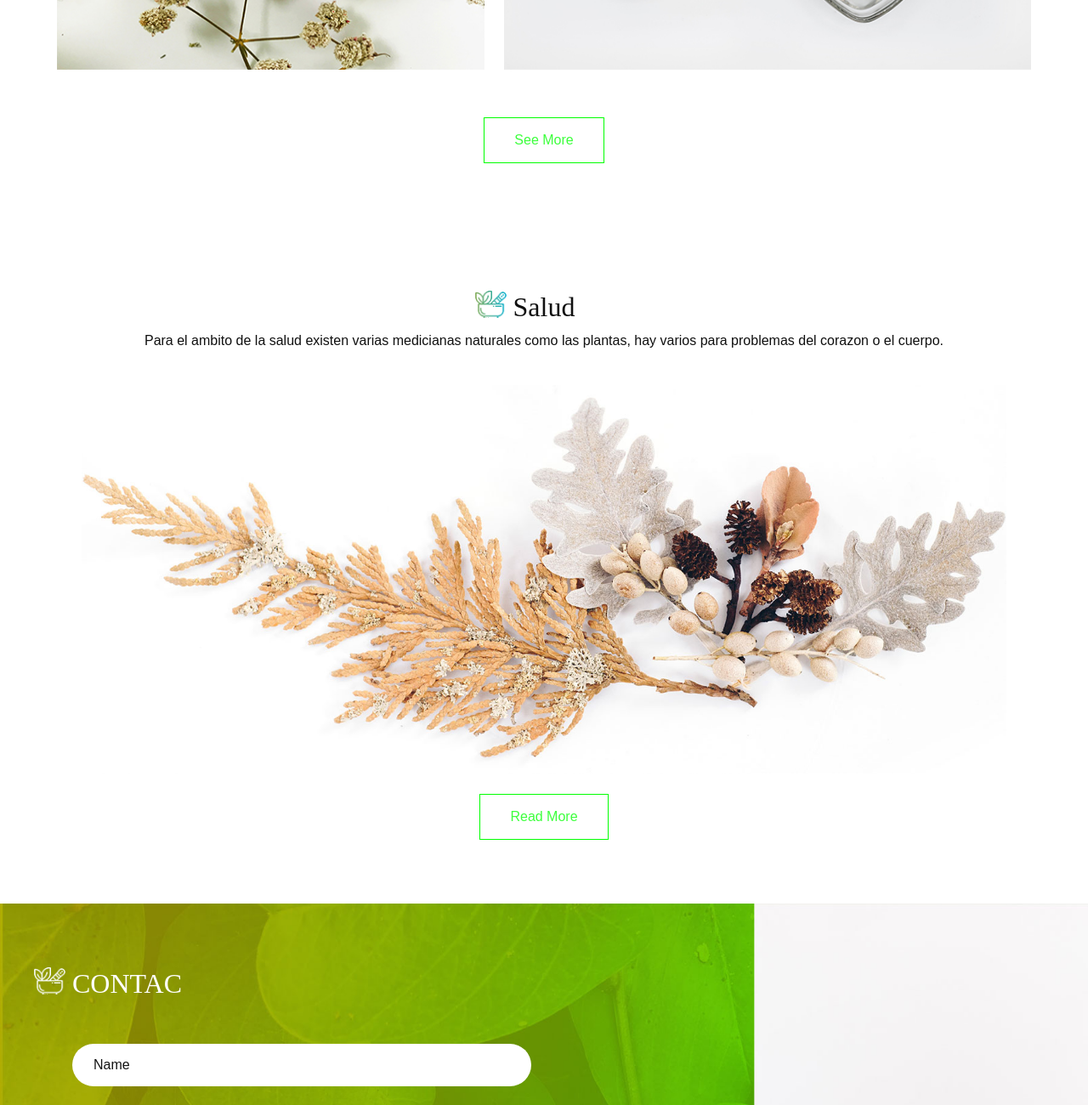
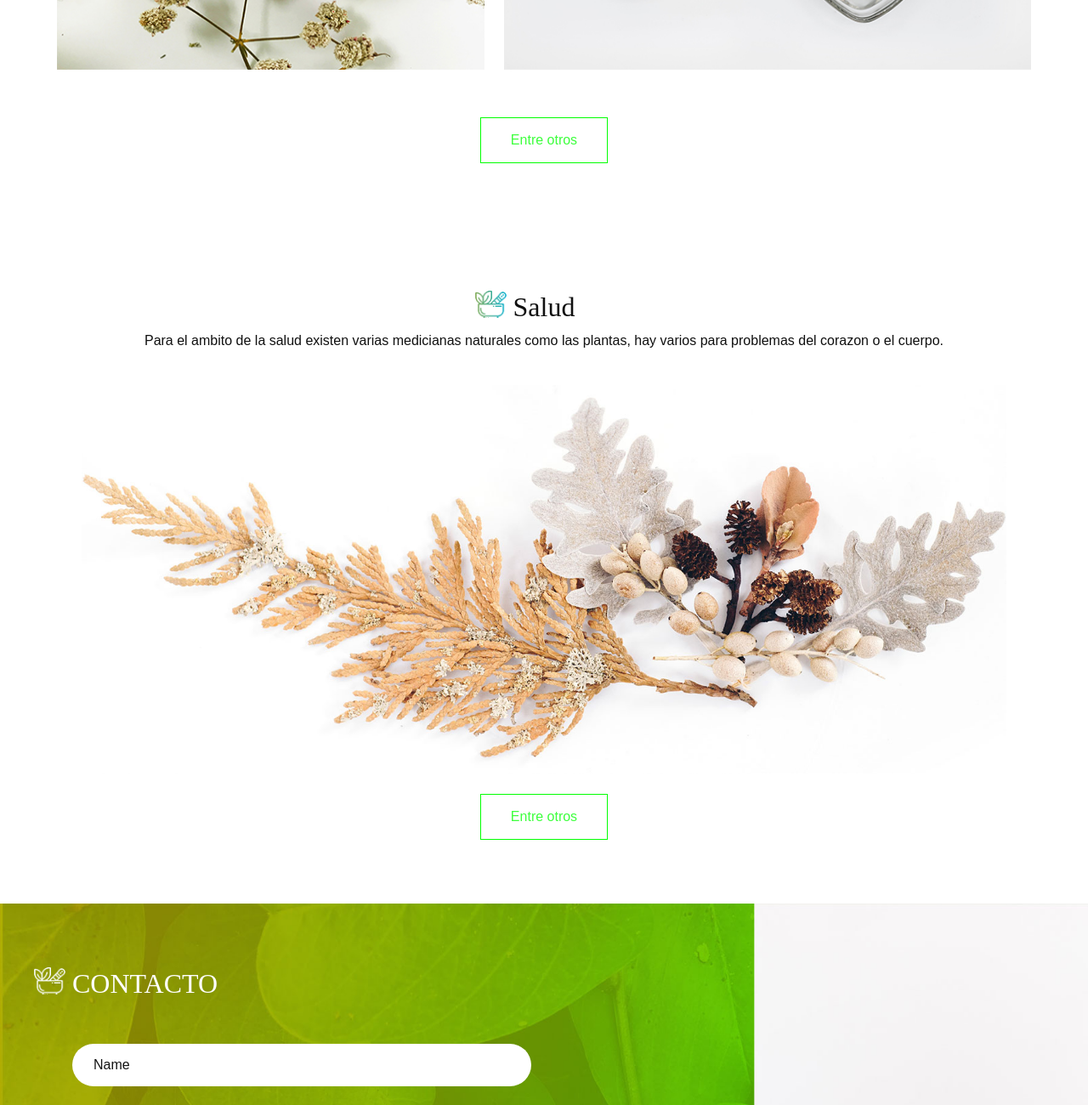
Before and after one commit to moncayo16/natu.html, a plain HTML site: page index.html in a window 1280 px wide. Shown: the part 2680-3980 px from the top of the page at 85% size. Drawn offline with nearby package versions, Linux system fonts and the light colour scheme.

Commit message:
Update index.html
Cambios 2

```diff
--- a/index.html
+++ b/index.html
@@ -162,7 +162,7 @@
     </div>
     <div class="d-flex justify-content-center">
       <a href="">
-        See More
+        Entre otros
       </a>
     </div>
   </section>
@@ -190,7 +190,7 @@
     </div>
     <div class="d-flex justify-content-center">
       <a href="">
-        Read More
+        Entre otros
       </a>
     </div>
   </section>
@@ -206,7 +206,7 @@
       <div class="col-md-6">
         <div class="d-flex mb-4 ml-4 ml-md-0">
           <h2 class="custom_heading text-center">
-            CONTAC
+            CONTACTO
           </h2>
         </div>
         <form action="">
```
